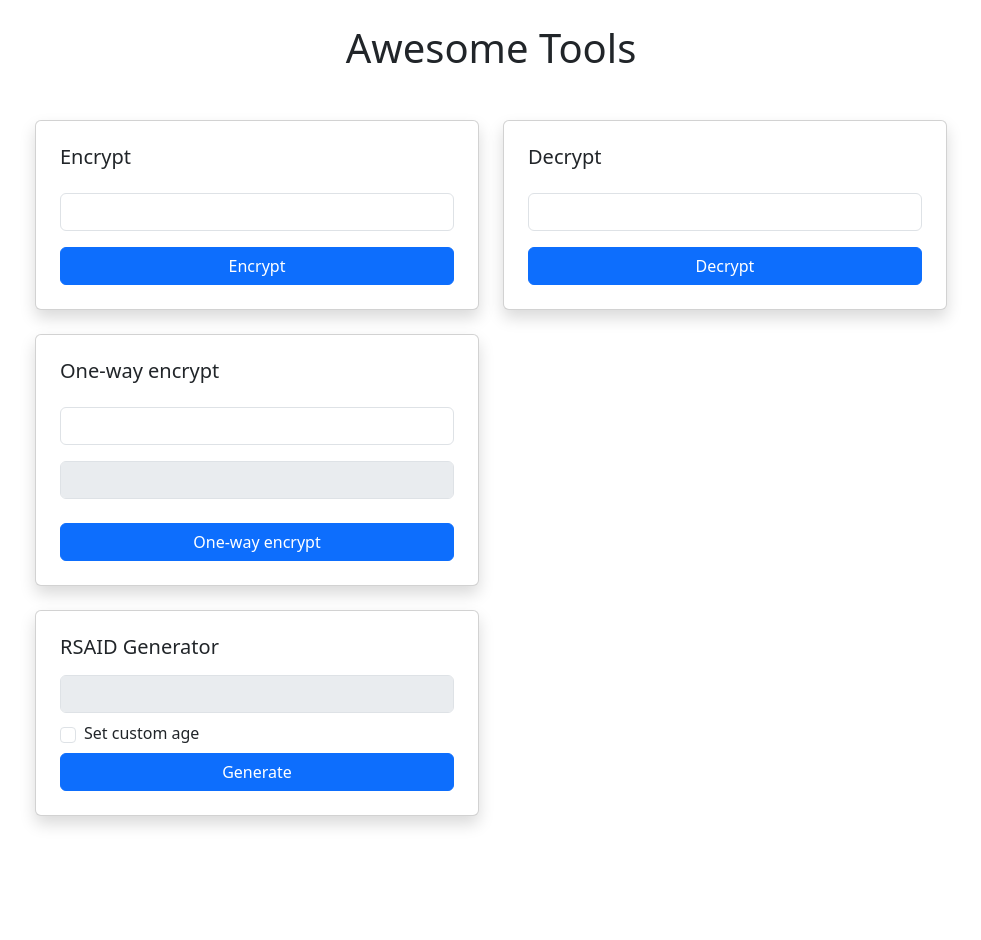
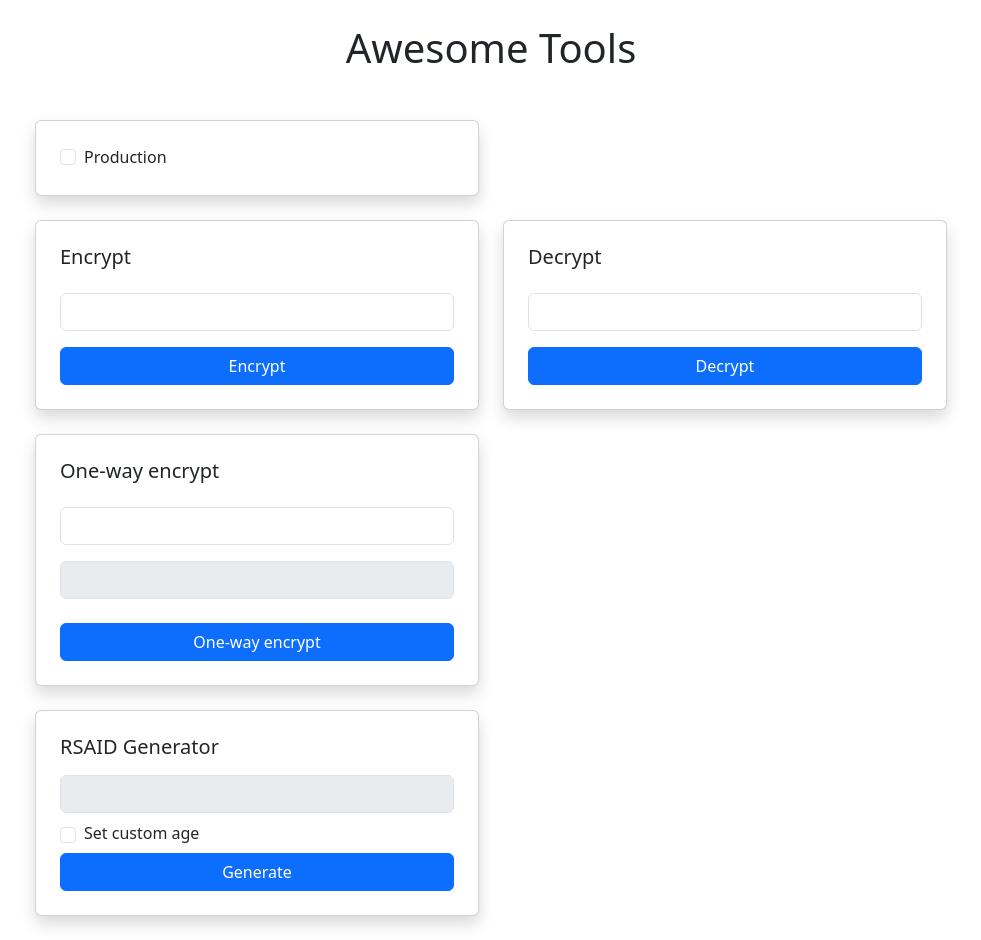
Before and after one commit to Christiaan-code/Tools-frontend, an Angular app: page / in a window 1280 px wide. Shown: the whole page, without its empty margins (149-1130 px from the left). Before the commit the page ends 840 px from the top, so only its background shows below. Built offline with nearby package versions, Linux system fonts and the light colour scheme.

Commit message:
Enable production toggle

```diff
--- a/src/app/app.component.html
+++ b/src/app/app.component.html
@@ -6,6 +6,17 @@
     </h1>
   </div>
   <div class="row row-cols-1 row-cols-sm-2 gy-3 gy-sm-4">
+    <div class="col">
+      <div class="card shadow p-4 w-100">
+        <div class="form-check">
+          <input class="form-check-input" type="checkbox" value="" id="isProduction" [formControl]="isProduction">
+          <label class="form-check-label" for="isProduction">
+            Production
+          </label>
+        </div>
+      </div>
+    </div>
+    <div class="w-100 g-0"></div>
     <div class="col">
       <div class="card shadow p-4 w-100">
         <div class="d-flex flex-column">
--- a/src/app/app.component.ts
+++ b/src/app/app.component.ts
@@ -24,6 +24,7 @@ export class AppComponent implements OnInit {
   RSAIDOutput = new FormControl()
   customAge = new FormControl(false)
   customAgeInput = new FormControl()
+  isProduction = new FormControl(false)
 
   data: string = ''
   title = 'util-project'
@@ -34,11 +35,13 @@ export class AppComponent implements OnInit {
   }
 
   async decrypt() {
+    this.isProduction.getRawValue()
     this.decryptLoading = true
     await this.initControlFromClipboard(this.decryptInput)
 
     const postData = {
-      data: this.decryptInput.getRawValue()
+      data: this.decryptInput.getRawValue(),
+      production: this.isProduction.getRawValue(),
     }
 
     firstValueFrom(this.apiService.post('/decrypt', postData).pipe(
@@ -51,7 +54,8 @@ export class AppComponent implements OnInit {
     await this.initControlFromClipboard(this.encryptInput)
 
     const postData = {
-      data: this.encryptInput.getRawValue()
+      data: this.encryptInput.getRawValue(),
+      production: this.isProduction.getRawValue(),
     }
 
     firstValueFrom(this.apiService.post('/encrypt', postData).pipe(
```
